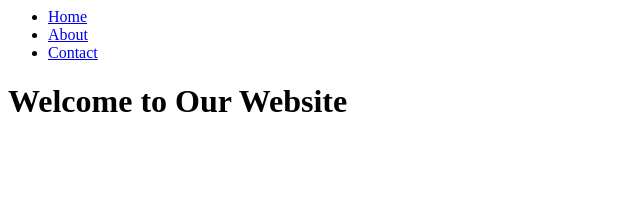
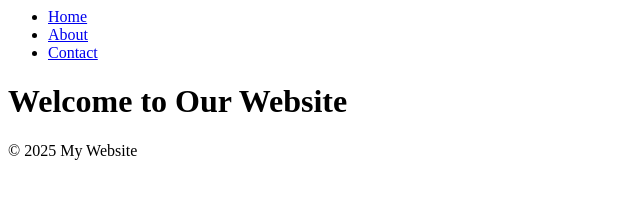
Before and after one commit to Kaniyakm/my-website-project, a plain HTML site: page index.html in a window 1280 px wide. Shown: the whole page, without its empty margins (0-640 px from the left). Drawn offline with Linux system fonts and the light colour scheme.

Commit message:
Resolved merge conflict and combined navigation bar and footer

```diff
--- a/index.html
+++ b/index.html
@@ -12,5 +12,10 @@
     </nav>
 
     <h1>Welcome to Our Website</h1>
-  </body>
+  </body><footer>
+  <p>&copy; 2025 My Website</p>
+</footer>
+
+
+
 </html>
```
